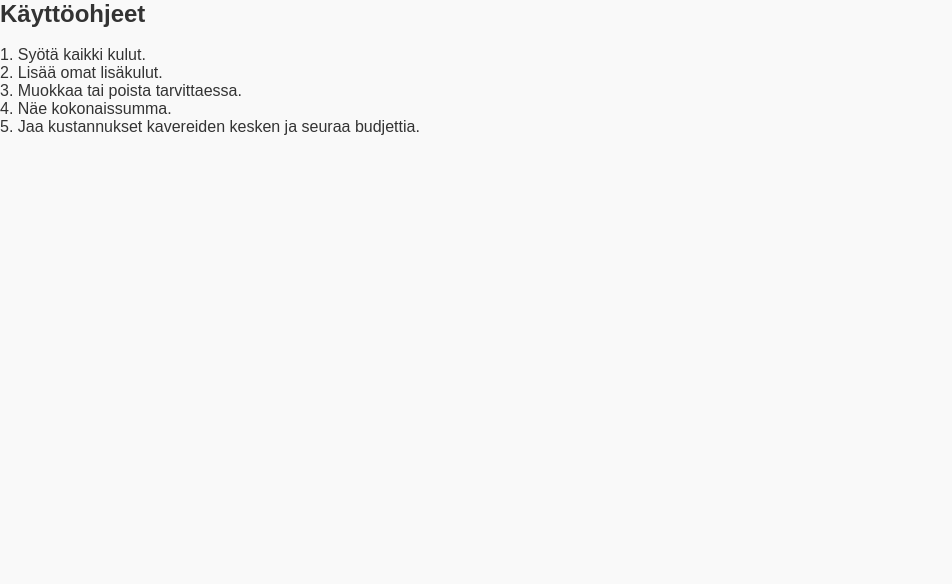
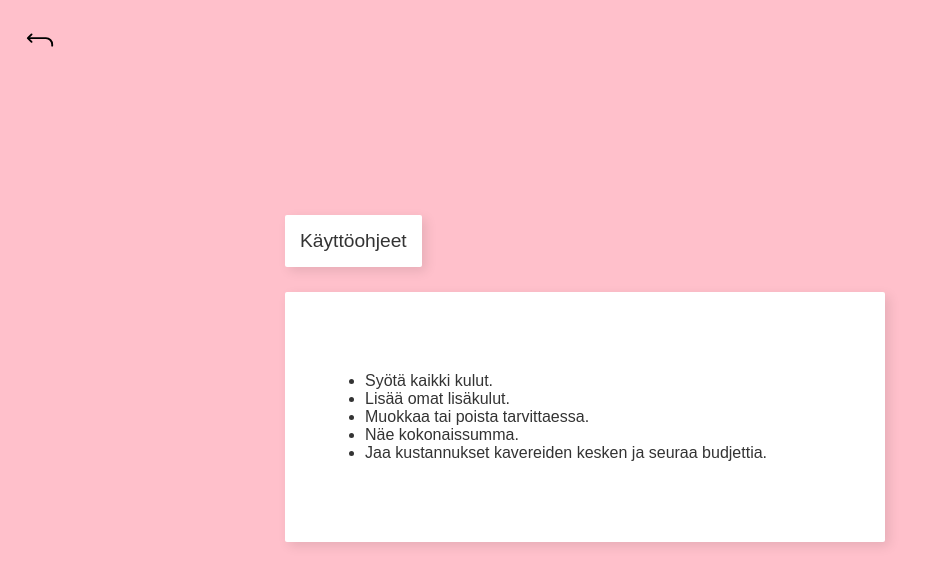
Before and after one commit to ilonamarkula/laskulaskuri, a React (Create React App) app: page /ohjeet in a window 1280 px wide. Shown: the top 584 px of the page, without its empty margins (0-952 px from the left). Built offline with nearby package versions, Linux system fonts and the light colour scheme.

Commit message:
nyt toimii hampurilaisvalikko

```diff
--- a/src/App.js
+++ b/src/App.js
@@ -1,8 +1,8 @@
 import { Routes, Route } from "react-router-dom";
 import Home from "./pages/Home";
 import Laskuri from "./pages/Laskuri";
-import Instructions from "./pages/Instructions"; // ← korjattu nimi
-import About from "./pages/About"; // ← korjattu nimi
+import Instructions from "./pages/Instructions";
+import About from "./pages/About";
 
 function App() {
   return (
@@ -11,8 +11,8 @@ function App() {
         <Routes>
           <Route path="/" element={<Home />} />
           <Route path="/laskuri" element={<Laskuri />} />
-          <Route path="/ohjeet" element={<Instructions />} /> {/* pysyy suomenkielisenä URL:ssa */}
-          <Route path="/meista" element={<About />} /> {/* pysyy suomenkielisenä URL:ssa */}
+          <Route path="/ohjeet" element={<Instructions />} />
+          <Route path="/meista" element={<About />} />
         </Routes>
       </main>
     </div>
--- a/src/pages/About.js
+++ b/src/pages/About.js
@@ -1,15 +1,26 @@
+import { Link } from "react-router-dom";
+import { IoReturnUpBackOutline } from "react-icons/io5";
+
 export default function About() {
   return (
-    <section>
-      <h1>Meistä</h1>
-      <br />
-      <p>Hei!</p>
-      <br />
-      <p>Olemme Mimosa ja Ilona ja teimme tällaisen. </p>
-      <br />
-      <br />
-      <p>Kiitos! </p>
+    <section className="about-section">
+      <div className="button-container pink left-align no-border">
+        <Link to="/laskuri" className="back-home-button">
+          <IoReturnUpBackOutline size={30} />
+        </Link>
 
+        <div className="white-box-title">
+          <p>Meistä</p>
+        </div>
+        <div className="inner-box">
+          <p>Hei!</p>
+          <br />
+          <p>Olemme Mimosa ja Ilona ja teimme tällaisen.</p>
+          <br />
+          <br />
+          <p>Kiitos!</p>
+        </div>
+      </div>
     </section>
   );
 }
--- a/src/pages/Instructions.js
+++ b/src/pages/Instructions.js
@@ -1,13 +1,28 @@
+import { Link } from "react-router-dom";
+import { IoReturnUpBackOutline } from "react-icons/io5";
+
 export default function Instructions() {
-    return (
-      <section>
-        <h1>Käyttöohjeet</h1>
-        <br />
-        <p> 1. Syötä kaikki kulut. </p>
-        <p> 2. Lisää omat lisäkulut. </p>
-        <p> 3. Muokkaa tai poista tarvittaessa. </p>
-        <p> 4. Näe kokonaissumma. </p>
-        <p> 5. Jaa kustannukset kavereiden kesken ja seuraa budjettia.</p>
-      </section>
-    );
-  }
+  return (
+    <section className="about-section">
+      <div className="button-container pink left-align no-border">
+        <Link to="/laskuri" className="back-home-button">
+          <IoReturnUpBackOutline size={30} />
+        </Link>
+
+        <div className="white-box-title">
+          <p>Käyttöohjeet</p>
+        </div>
+
+        <div className="inner-box">
+          <ul>
+            <li>Syötä kaikki kulut.</li>
+            <li>Lisää omat lisäkulut.</li>
+            <li>Muokkaa tai poista tarvittaessa.</li>
+            <li>Näe kokonaissumma.</li>
+            <li>Jaa kustannukset kavereiden kesken ja seuraa budjettia.</li>
+          </ul>
+        </div>
+      </div>
+    </section>
+  );
+}
--- a/src/pages/Laskuri.js
+++ b/src/pages/Laskuri.js
@@ -2,6 +2,7 @@ import { useEffect, useState } from "react";
 import { FaPen } from "react-icons/fa";
 import { SlMenu, SlClose } from "react-icons/sl";
 import { Link } from "react-router-dom";
+import { RiCloseLargeLine } from "react-icons/ri";
 
 export default function Laskuri() {
   const STORAGE_KEY = "matkanNimi";
@@ -132,7 +133,7 @@ export default function Laskuri() {
         title="Valikko"
         onClick={() => setValikkoAuki(!valikkoAuki)}
       >
-        {valikkoAuki ? <SlClose /> : <SlMenu />}
+        {valikkoAuki ? <RiCloseLargeLine /> : <SlMenu />}
       </button>
 
       {valikkoAuki && (
--- a/src/styles.css
+++ b/src/styles.css
@@ -73,6 +73,13 @@ body {
   gap: 30px;
   border: 2px solid;
   z-index: 10;
+}
+
+.button-container.no-border {
+  border: none;
+  border-radius: none;
+  box-shadow: none;
+
 }
 
 .button-container.pink {
@@ -237,11 +244,11 @@ body {
 }
 
 .uusimatka {
-  font-size: 1rem; /* pienempi fontti */
-  padding: 6px 16px; /* vähemmän sisätilaa */
+  font-size: 1rem;
+  padding: 10px 12px;
   cursor: pointer;
   border: none;
-  border-radius: 50px;
+  border-radius: 12px;
   background-color: white;
   color: black;
   transition: background-color 0.3s, transform 0.2s ease, box-shadow 0.2s ease;
@@ -253,6 +260,7 @@ body {
   box-shadow: 0 4px 10px rgba(0, 0, 0, 0.1);
 }
 
+
 .hampurilaisvalikko {
   display: flex;
   align-items: center;
@@ -262,7 +270,7 @@ body {
   height: 48px;
   cursor: pointer;
   border: 2px solid pink;
-  border-radius: 50%;
+  border-radius: 12px; /* Muutettu: pyöreä mutta ei ympyrä */
   background-color: white;
   color: black;
   position: absolute;
@@ -403,3 +411,62 @@ right: 20px;
 .valikko-linkki:hover {
   color: #219ebc;
 }
+
+.center-screen {
+  display: flex;
+  justify-content: center;
+  align-items: center;
+  height: 100vh;
+}
+
+
+.white-box-title {
+  font-weight: lighter;
+  background-color: white;
+  padding: 15px;
+  border-radius: 2px;
+  box-shadow: 4px 4px 12px rgba(0, 0, 0, 0.1);
+  margin-top: 0px;
+  margin-bottom: 5px;
+  display: inline-block;
+  margin-left: 0;
+  align-self: flex-start;
+  text-align: left;
+}
+
+.inner-box {
+  background-color: white;
+  padding: 80px;
+  border-radius: 2px;
+  box-shadow: 4px 4px 12px rgba(0, 0, 0, 0.1);
+  max-width: 600px;
+  width: 100%;
+  align-self: center;
+}
+
+
+.back-home-button {
+  position: fixed;
+  top: 25px;
+  left: 25px;
+  font-size: 1.5rem;
+  color: black;
+  background: none;
+  border: none;
+  z-index: 999;
+  cursor: pointer;
+  transition: none; /* Ei skaalausta tms. */
+}
+
+/* Poista hover-efekti */
+.back-home-button:hover {
+  transform: none;
+}
+
+.about-section {
+  background-color: pink;
+  min-height: 100vh;
+  display: flex;
+  justify-content: center;
+  align-items: center;
+}
```
